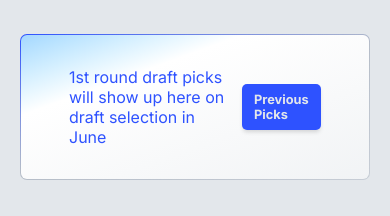
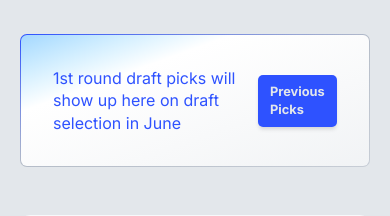
Before and after one commit to emilanderss0n/nhlplay, a PHP site: page /ajax/draft-picks.php in a window 390 px wide. Shown: the part 66-282 px from the top of the page. Run offline with PHP 8.4, Linux system fonts and the light colour scheme; data that the repository does not hold is empty; some web fonts are replaced.

Commit message:
Refactor alert styles: remove gap property and adjust media query for dark mode

```diff
--- a/assets/css/imports/base.css
+++ b/assets/css/imports/base.css
@@ -702,12 +702,13 @@
 
     .alert {
         --main-link-dark-color: oklch(from var(--main-link-color) calc(1 - 0.1) calc(1 - 0.8) h);
-        @media screen and (prefers-color-scheme: dark) {
+        @media (prefers-color-scheme: dark) {
             --main-link-dark-color: oklch(from var(--main-link-color) calc(1 - 0.7) c h);
         }
         --main-link-normal: var(--main-link-color);
         --background-gradient: linear-gradient(160deg, var(--main-link-dark-color) 0%, var(--content-box-bg) 30%, var(--dark-bg-color) 100%), linear-gradient(160deg, var(--main-link-normal), var(--border-stroke), var(--border-stroke-weak));
         color: var(--main-link-color);
+        line-height: 1.4;
         width: 100%;
         padding: 2rem 3rem;
         border: 1px solid transparent;
@@ -720,20 +721,24 @@
         justify-content: center;
         gap: 0.6rem;
 
-        @media screen and (prefers-color-scheme: dark) {
+        @media (prefers-color-scheme: dark) {
             box-shadow: inset 0 1px 2px hsla(188, 100%, 85%, 0.08), inset 0px 3px 9px 0px rgba(148, 229, 243, 0.05);
+        }
+
+        @media (max-width: 700px) {
+            padding: 2rem;
         }
 
         &.danger {
             --main-link-dark-color: oklch(from var(--secondary-link-color) calc(1 - 0.1) calc(1 - 0.8) h);
-            @media screen and (prefers-color-scheme: dark) {
+            @media (prefers-color-scheme: dark) {
                 --main-link-dark-color: oklch(from var(--secondary-link-color) calc(1 - 0.7) c h);
             }
             --main-link-normal: var(--secondary-link-color);
             --background-gradient: linear-gradient(160deg, var(--main-link-dark-color) 0%, var(--content-box-bg) 30%, var(--dark-bg-color) 100%), linear-gradient(160deg, var(--main-link-normal), var(--border-stroke), var(--border-stroke-weak));
             color: var(--secondary-link-color);
 
-            @media screen and (prefers-color-scheme: dark) {
+            @media (prefers-color-scheme: dark) {
                 box-shadow: inset 0 1px 2px hsla(348, 100%, 85%, 0.08), inset 0px 3px 9px 0px rgba(243, 148, 227, 0.05);
             }
 
--- a/assets/css/imports/responsive.css
+++ b/assets/css/imports/responsive.css
@@ -649,10 +649,6 @@
             display: none;
         }
 
-        .alert {
-            gap: 1rem;
-        }
-
         .standings table {
             font-size: 0.7em;
         }
```
